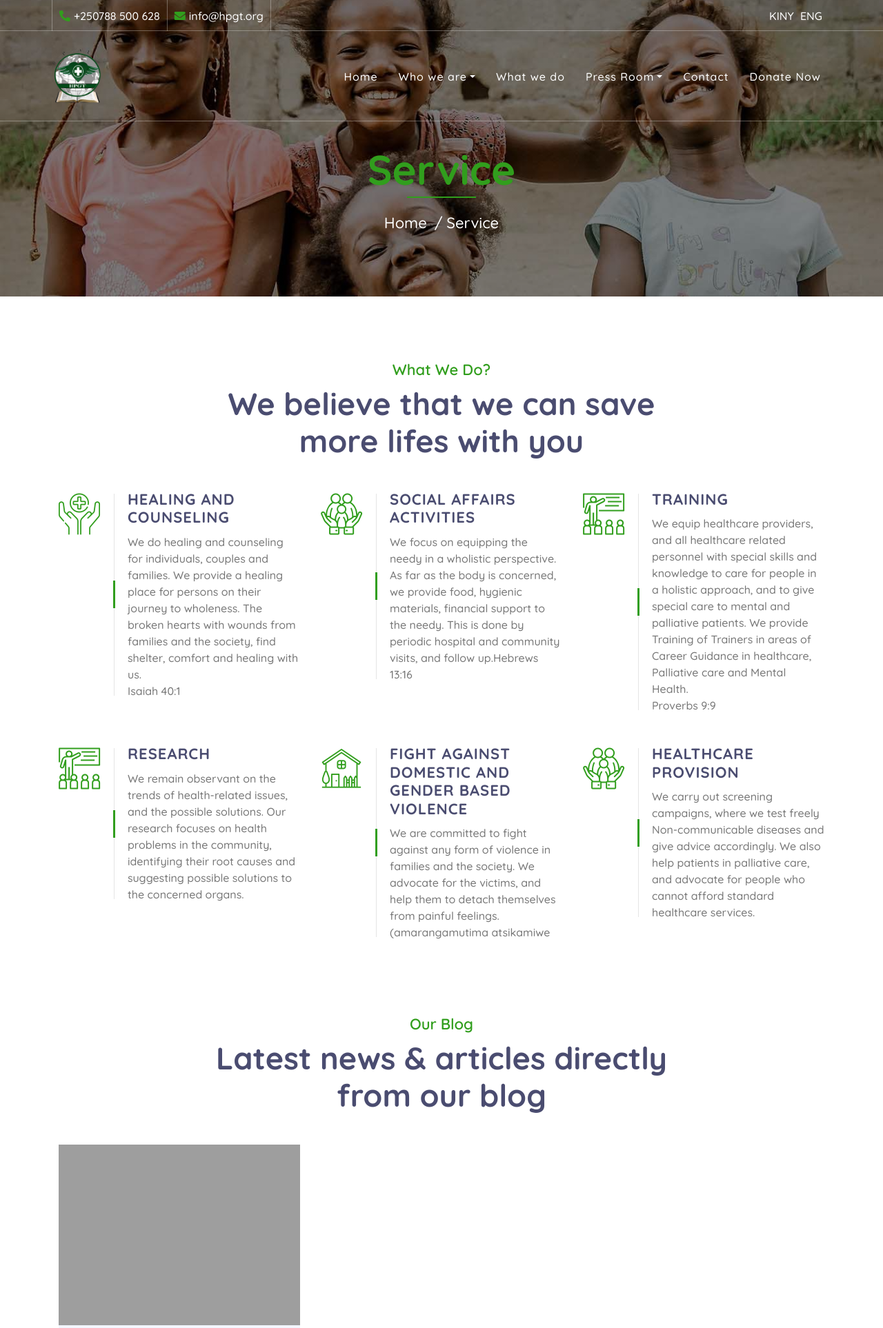
After one commit to niyirerayannick/hpgt-website, a Django app: page /what-we-do in a window 1280 px wide. The commit adds this page. Shown: the top 1926 px of the page at 69% size. Run offline with Django 4.2, Linux system fonts and the light colour scheme; data comes from the database, SQL or seed files in the repository; both versions use the stored data as it was after the commit; some libraries are stand-ins or nearby versions; grey boxes are pictures that could not be loaded.

Commit message:
yes you can

```diff
--- a/core/admin.py
+++ b/core/admin.py
@@ -1,6 +1,6 @@
 from django.contrib import admin
 
-from core.models import Category, Portfolio_Category, Post, Team, Testimonial,Famil
+from core.models import Category, Portfolio_Category, Post, Team, Testimonial,Famil,Event
 
 # Register your models here.
 admin.site.register(Post)
@@ -9,3 +9,4 @@ admin.site.register(Testimonial)
 admin.site.register(Portfolio_Category)
 admin.site.register(Team)
 admin.site.register(Famil)
+admin.site.register(Event)
--- a/core/templates/base.html
+++ b/core/templates/base.html
@@ -47,7 +47,7 @@
 
                             <div class="language">
                                 <br><br><br><br><br><br>
-                                <a href="kiny.hpgt.org">KINY</a>
+                                <a href="#">KINY</a>
                                 <a href="#">ENG</a>
                             </div>
                         </div>
@@ -81,16 +81,16 @@
                                 <a href="{% url 'team' %}" class="dropdown-item">Code of condact</a>
                             </div>
                         </div>
-                        <a href="#service" class="nav-item nav-link">What we do</a>
-                        <a href="#contact" class="nav-item nav-link">Contact</a>
-                        <a href="#volunteer" class="nav-item nav-link">Get involved</a>
+                        <a href="{% url 'service' %}" class="nav-item nav-link">What we do</a>
+
                         <div class="nav-item dropdown">
                             <a href="#" class="nav-link dropdown-toggle" data-toggle="dropdown">Press Room</a>
                             <div class="dropdown-menu">
-                                <a href="#blog" class="dropdown-item">Newsletters</a>
-                                <a href="#event" class="dropdown-item">Events / Announcements</a>
+                                <a href="{% url 'blog' %}" class="dropdown-item">Newsletters</a>
+                                <a href="{% url 'event' %}" class="dropdown-item">Events / Announcements</a>
                             </div>
                         </div>
+                        <a href="#contact" class="nav-item nav-link">Contact</a>
                         <a href="#donate" class="nav-item nav-link">Donate Now</a>
                     </div>
                 </div>
@@ -126,21 +126,19 @@
                     <div class="col-lg-3 col-md-6">
                         <div class="footer-link">
                             <h2>Popular Links</h2>
-                            <a href="">About Us</a>
-                            <a href="">Contact Us</a>
-                            <a href="">Popular Causes</a>
-                            <a href="">Upcoming Events</a>
-                            <a href="">Latest Blog</a>
+                            <a href="{% url 'vision-mission-and-values' %}">About Us</a>
+                            <a href="{% url 'contact' %}">Contact Us</a>
+                            <a href="{% url 'service' %}">what we do</a>
+                            <a href="{% url 'event' %}">Upcoming Events</a>
+                            <a href="{% url 'blog' %}">Latest Blog</a>
                         </div>
                     </div>
                     <div class="col-lg-3 col-md-6">
                         <div class="footer-link">
                             <h2>Useful Links</h2>
-                            <a href="">Terms of use</a>
-                            <a href="">Privacy policy</a>
-                            <a href="">Cookies</a>
-                            <a href="">Help</a>
-                            <a href="">FQAs</a>
+                            <a href="{% url 'contact' %}">Terms of use</a>
+                            <a href="{% url 'contact' %}">Privacy policy</a>
+                            <a href="{% url 'contact' %}">Help</a>
                         </div>
                     </div>
                     <div class="col-lg-3 col-md-6">
@@ -161,7 +159,7 @@
                         <p>&copy; <a href="">HPGT</a>, All Right Reserved.</p>
                     </div>
                     <div class="col-md-6">
-                        <p>Developed By <a href="https://bravetech.co.rw">Bravetech</a></p>
+                        <p>Developed By <a href="https://bravetech.co.rw">Yannick</a></p>
                     </div>
                 </div>
             </div>
--- /dev/null
+++ b/core/templates/webblock/what-we-do.html
@@ -0,0 +1,137 @@
+{% extends "base.html" %}
+{% load static %}
+{% block content %}
+        <!-- Page Header Start -->
+        <div class="page-header">
+            <div class="container">
+                <div class="row">
+                    <div class="col-12">
+                        <h2>Service</h2>
+                    </div>
+                    <div class="col-12">
+                        <a href="">Home</a>
+                        <a href="">Service</a>
+                    </div>
+                </div>
+            </div>
+        </div>
+        <!-- Page Header End -->
+
+
+        <!-- Service Start -->
+        <section id="service">
+            <div class="service">
+                <div class="container">
+                    <div class="section-header text-center">
+                        <p>What We Do?</p>
+                        <h2>We believe that we can save more lifes with you</h2>
+                    </div>
+                    <div class="row">
+                        <div class="col-lg-4 col-md-6">
+                            <div class="service-item">
+                                <div class="service-icon">
+                                    <i class="flaticon-healthcare"></i>
+                                </div>
+                                <div class="service-text">
+                                    <h3>HEALING AND COUNSELING</h3>
+                                    <p>We do healing and counseling for individuals, couples and families. We provide a healing place for persons on their journey to wholeness. The broken hearts with wounds from families and the society, find shelter, comfort and healing with us. <br>Isaiah 40:1</p>
+                                </div>
+                            </div>
+                        </div>
+                        <div class="col-lg-4 col-md-6">
+                            <div class="service-item">
+                                <div class="service-icon">
+                                    <i class="flaticon-social-care"></i>
+                                </div>
+                                <div class="service-text">
+                                    <h3>SOCIAL AFFAIRS ACTIVITIES </h3>
+                                    <p>We focus on equipping the needy in a wholistic perspective. As far as the body is concerned, we provide food, hygienic materials, financial support to the needy. This is done by periodic hospital and community visits, and follow up.Hebrews 13:16</p>
+                                </div>
+                            </div>
+                        </div>
+                        <div class="col-lg-4 col-md-6">
+                            <div class="service-item">
+                                <div class="service-icon">
+                                    <i class="flaticon-education"></i>
+                                </div>
+                                <div class="service-text">
+                                    <h3>TRAINING</h3>
+                                    <p>We equip healthcare providers, and all healthcare related personnel with special skills and knowledge to care for people in a holistic approach, and to give special care to mental and palliative patients. We provide Training of Trainers in areas of Career Guidance in healthcare, Palliative care and Mental Health.<br>Proverbs 9:9
+                                    </p>
+                                </div>
+                            </div>
+                        </div>
+                        <div class="col-lg-4 col-md-6">
+                            <div class="service-item">
+                                <div class="service-icon">
+                                    <i class="flaticon-education"></i>
+                                </div>
+                                <div class="service-text">
+                                    <h3>RESEARCH</h3>
+                                    <p>We remain observant on the trends of health-related issues, and the possible solutions. Our research focuses on health problems in the community, identifying their root causes and suggesting possible solutions to the concerned organs.</p>
+                                </div>
+                            </div>
+                        </div>
+                        <div class="col-lg-4 col-md-6">
+                            <div class="service-item">
+                                <div class="service-icon">
+                                    <i class="flaticon-home"></i>
+                                </div>
+                                <div class="service-text">
+                                    <h3>FIGHT AGAINST DOMESTIC AND GENDER BASED VIOLENCE</h3>
+                                    <p>We are committed to fight against any form of violence in families and the society. We advocate for the victims, and help them to detach themselves from painful feelings. (amarangamutima atsikamiwe</p>
+                                </div>
+                            </div>
+                        </div>
+                        <div class="col-lg-4 col-md-6">
+                            <div class="service-item">
+                                <div class="service-icon">
+                                    <i class="flaticon-social-care"></i>
+                                </div>
+                                <div class="service-text">
+                                    <h3>HEALTHCARE PROVISION </h3>
+                                    <p>We carry out screening campaigns, where we test freely Non-communicable diseases and give advice accordingly. We also help patients in palliative care, and advocate for people who cannot afford standard healthcare services.</p>
+                                </div>
+                            </div>
+                        </div>
+                    </div>
+                </div>
+            </div>
+        </section>
+        <!-- Service End -->
+
+    <!-- Blog Start -->
+    <section id="blog">
+        <div class="blog">
+            <div class="container">
+                <div class="section-header text-center">
+                    <p>Our Blog</p>
+                    <h2>Latest news & articles directly from our blog</h2>
+                </div>
+                <div class="row">
+                    {% for post in posts %}
+                    <div class="col-lg-4">
+                        <div class="blog-item">
+                            <div class="blog-img">
+                                <img src="{{ post.image.url }}" alt="Image">
+                            </div>
+                            <div class="blog-text">
+                                <h3><a href="{% url 'post_detail' post.id %}">{{ post.title|slice:":30" }}</a></h3>
+                                <p>
+                                    {{post.content|slice:":100" }}
+                                </p>
+                            </div>
+                            <div class="blog-meta">
+                                <p><i class="fa fa-user"></i><a href="{% url 'post_detail' post.id %}">{{ post.author }}</a></p>
+                                <p><i class="fa fa-comments"></i><a href="{% url 'post_detail' post.id %}">5 Comments</a></p>
+                            </div>
+                        </div>
+                    </div>
+                    {% endfor %}
+                </div>
+            </div>
+        </div>
+    </section>
+        <!-- Blog End -->
+
+{% endblock %}
--- a/core/urls.py
+++ b/core/urls.py
@@ -4,11 +4,15 @@ from core import views
 
 urlpatterns = [
     path('', views.index, name='home'),
+    path('what-we-do', views.service, name='service'),
     path('blog/<int:pk>/', views.post_detail, name='post_detail'),
     path('who-we-are/our-management-team', views.team_list, name='team'),
     path('who-we-are/vision-mission-and-values', views.vmv, name='vision-mission-and-values'),
     path('who-we-are/belives', views.belives, name='belives'),
     path('become-volunteer', views.join, name='join'),
     path('our-families', views.family, name='family'),
+    path('blog', views.blog, name='blog'),
+    path('event-and-announcements', views.event, name='event'),
+    path('contact-us', views.join, name='contact'),
 
 ]
--- a/core/views.py
+++ b/core/views.py
@@ -1,5 +1,5 @@
 from django.shortcuts import get_object_or_404, render
-from .models import Portfolio, Post,  Team
+from .models import Event, Famil, Portfolio, Post,  Team
 from .models import Testimonial
 
 # Create your views here.
@@ -8,7 +8,12 @@ def index(request):
     portfolios=Portfolio.objects.all()
     teams = Team.objects.all()
     posts = Post.objects.all()
-    context = {'testimonials': testimonials,'posts': posts,"portfolios":portfolios,'teams': teams}
+    famils=Famil.objects.all()
+    events=Event.objects.all()
+    context = {'testimonials': testimonials,
+               'posts': posts,
+               "portfolios":portfolios,'teams': teams,
+               "famils":famils,"events":events}
 
     return render(request, 'webblock/index.html', context)
 
@@ -32,3 +37,19 @@ def join(request):
 
 def family(request):
     return render(request, 'webblock/families.html')
+
+def service(request):
+    posts = Post.objects.all()
+    contex={'posts': posts}
+    return render(request, 'webblock/what-we-do.html',contex)
+
+def event(request):
+    posts = Post.objects.all()
+    events=Event.objects.all()
+    contex={'posts': posts,"events":events}
+    return render(request, 'webblock/event.html',contex)
+
+def blog(request):
+    posts = Post.objects.all()
+    contex={'posts': posts}
+    return render(request, 'webblock/blog.html',contex)
```
Also changed, not shown: core/models.py (+15 -0 lines), core/templates/webblock/blog.html (added, +63 -0 lines), core/templates/webblock/event.html (added, +56 -0 lines), core/templates/webblock/index.html (+39 -28 lines), charity_events/_L8A1072.JPG (added), core/migrations/0001_initial.py, core/migrations/0002_alter_famil_about_fam.py (added), core/migrations/0002_famil.py (deleted), core/migrations/0003_event.py (added), db.sqlite3, static/img/charity_events/image/_L8A1072.JPG (added), static/img/families/image/causes-1.jpg (added), static/img/families/image/causes-2.jpg (added), static/img/families/image/team-4.jpg (added).
